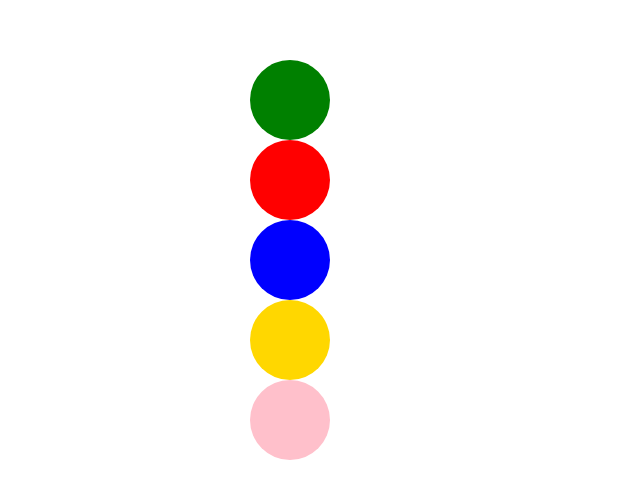
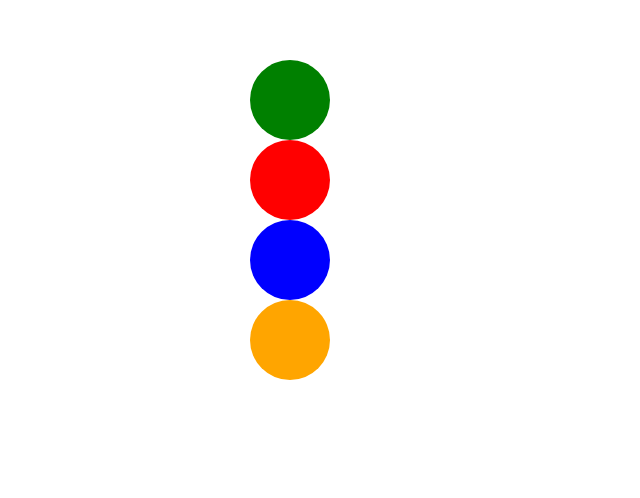
Before and after one commit to dgarcia1724/delete-github-practice-2, a plain HTML site: page index.html in a window 1280 px wide. Shown: the part 190-688 px from the top of the page, without its empty margins (0-640 px from the left). Drawn offline with Linux system fonts and the light colour scheme.

Commit message:
Revert "Merge pull request #10 from dgarcia1724/orange"
This reverts commit daf142a11ef95d6e9619bc179321cbd71e25a960, reversing
changes made to 61a8cd64fa2d23b9251c89adbe4c9dc3160ed75f.

```diff
--- a/index.html
+++ b/index.html
@@ -11,7 +11,7 @@
     <div class="greenCircle"></div>
     <div class="redCircle"></div>
     <div class="blueCircle"></div>
-    <div class="goldCircle"></div>
-    <div class="pinkCircle"></div>
+    <div class="purpleCircle"></div>
+    <div class="orangeCircle"></div>
   </body>
 </html>
--- a/style.css
+++ b/style.css
@@ -35,9 +35,10 @@ body {
   background-color: gold;
   border-radius: 50px;
 }
-.pinkCircle {
+
+.orangeCircle {
   height: 80px;
   width: 80px;
-  background-color: pink;
+  background-color: orange;
   border-radius: 50px;
 }
```
